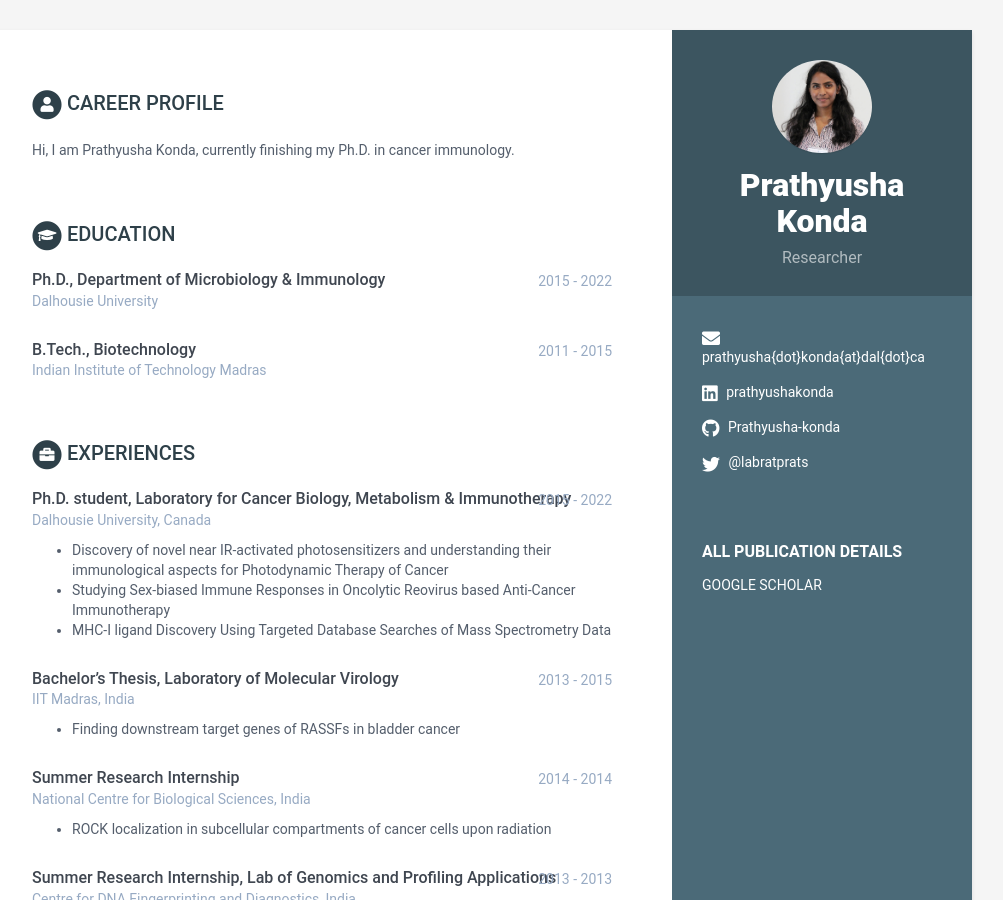
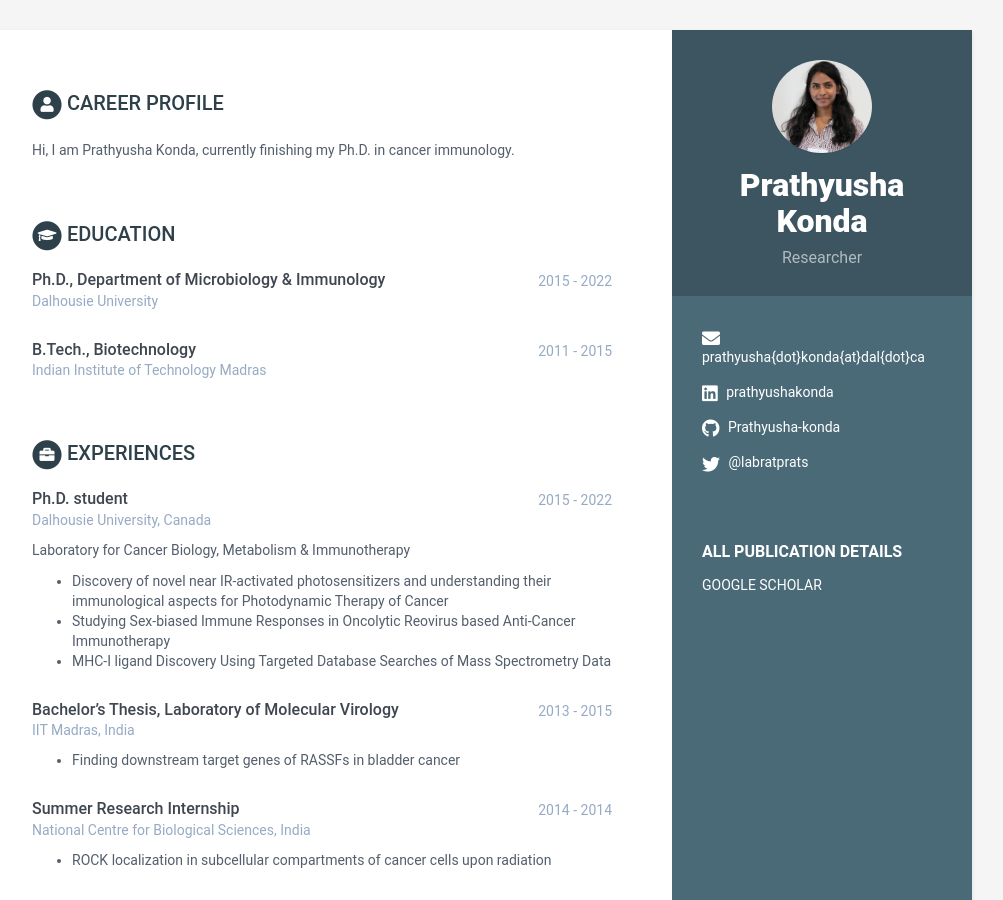
Before and after one commit to Prathyusha-konda/Website, a Jekyll site: the page built from index.html, in a window 1280 px wide and 900 px high. Shown: the whole window, without its empty margins (168-1171 px from the left). Built offline with Jekyll 4.4.1, drawn with Linux system fonts in a browser that asks for light colours.

```diff
--- a/_data/data.yml
+++ b/_data/data.yml
@@ -33,10 +33,11 @@ education:
       time: 2011 - 2015
 
 experiences:
-    - role: Ph.D. student, Laboratory for Cancer Biology, Metabolism & Immunotherapy
+    - role: Ph.D. student
       time: 2015 - 2022
       company: Dalhousie University, Canada
       details: |
+          Laboratory for Cancer Biology, Metabolism & Immunotherapy
           - Discovery of novel near IR-activated photosensitizers and understanding their immunological aspects for Photodynamic Therapy of Cancer
           - Studying Sex-biased Immune Responses in Oncolytic Reovirus based Anti-Cancer Immunotherapy
           - MHC-I ligand Discovery Using Targeted Database Searches of Mass Spectrometry Data
```
